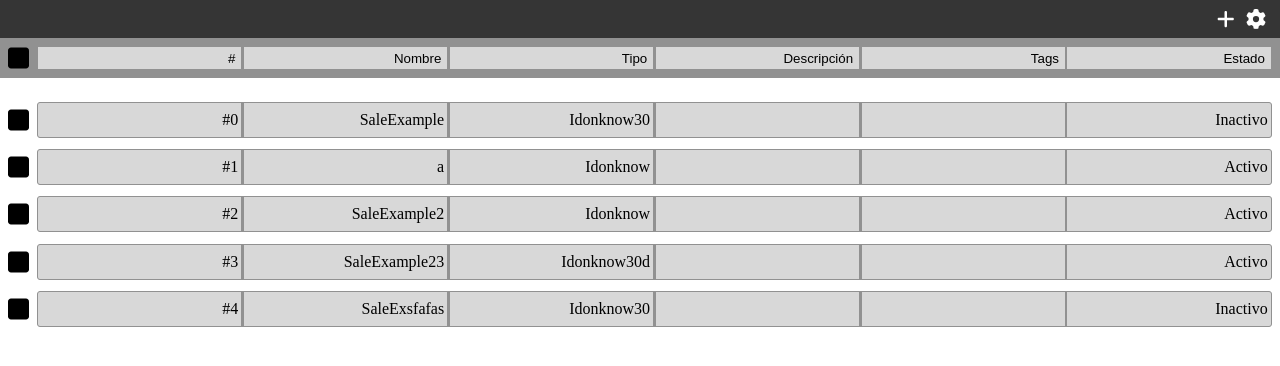
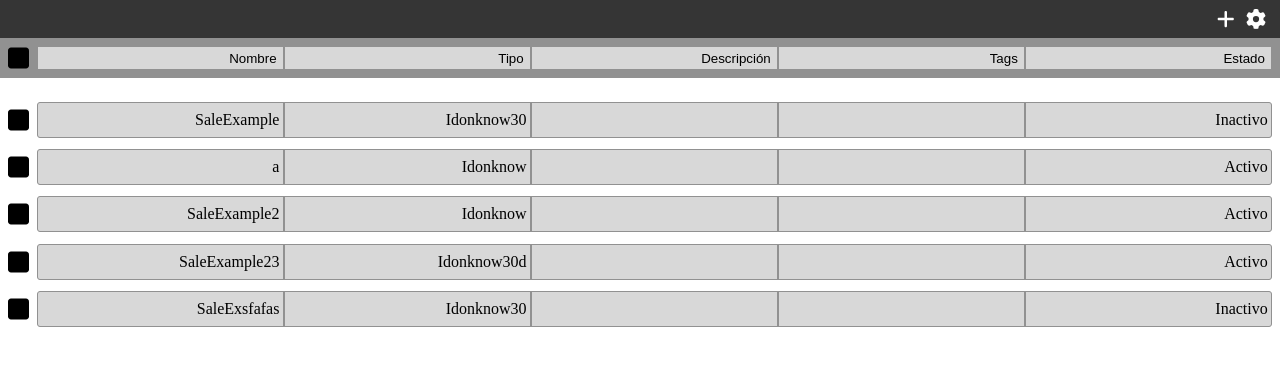
Before and after one commit to Animator55/ListComponent, a React (Vite) app: page / in a window 1280 px wide. Shown: the top 366 px of the page. Built offline with nearby package versions, Linux system fonts and the light colour scheme; the HTML template or start-up script is replaced by a standard one.

Commit message:
added structure obj

```diff
--- a/src/App.css
+++ b/src/App.css
@@ -145,6 +145,7 @@ button * {
     inset: 0;
     backdrop-filter: blur(1px);
     display: flex;
+    z-index: 1;
 }
 
 .blur-background > * {
--- a/src/App.tsx
+++ b/src/App.tsx
@@ -1,33 +1,25 @@
 import React from 'react'
 import './App.css'
 import { listsAPI } from './logic/api'
-import { itemType } from './vite-env'
+import { itemType, structureType } from './vite-env'
 import ItemList from './components/ItemList'
 
 type Props = {
   request: string
 }
 
-// {
-//   "_id": "",
-//   "Nombre": "",
-//   "Tipo": "",
-//   "Descripción": "",
-//   "Tags": [],
-//   "Estado": ""
-// }
 // let requestCounter = 0
 
 export default function ListComponent({ request }: Props) {
   const [ArrayList, setList] = React.useState<itemType[] | undefined>()
-  const [structure, setStructure] = React.useState([
-    "_id",
-    "Nombre",
-    "Tipo",
-    "Descripción",
-    "Tags",
-    "Estado"
-  ])
+  const [structure, setStructure] = React.useState<structureType>({
+    "_id": {_id: "_id", name: "_id", size: "", blocked: false},
+    "1001": {_id: "1001", name:"Nombre", size: "", blocked: false},
+    "1002": {_id: "1002", name:"Tipo", size: "", blocked: false},
+    "1003": {_id: "1003", name:"Descripción", size: "", blocked: false},
+    "1004": {_id: "1004", name:"Tags", size: "", blocked: false},
+    "1005": {_id: "1005", name:"Estado", size: "", blocked: false}
+  })
 
   const getList = async () => {
     let list = await listsAPI.getLists(request)
@@ -35,7 +27,6 @@ export default function ListComponent({ request }: Props) {
 
     setList(list)
   }
-
 
   const changeArray = {
     "create": (items: itemType) => {
@@ -55,6 +46,20 @@ export default function ListComponent({ request }: Props) {
     }
   }
 
+  const handleStructureChanges = (value: structureType)=>{
+    if(ArrayList === undefined) return
+    let newItemList = [...ArrayList]
+    let filteredKeys: string[] = Object.keys(value).filter(key=>{
+      if(!structure.hasOwnProperty(key)) return key
+    })
+    for(let i=0; i < newItemList.length; i++) {
+      let newData = filteredKeys.reduce((obj, key) => ({ ...obj, [key]: "" }), {})
+      newItemList[i] = {...newItemList[i], ...newData}
+    }
+    setList(newItemList)
+    setStructure(value)
+  }
+
   // let ListFilled = ArrayList !== undefined
 
   // if (!ListFilled) { requestCounter++; if (requestCounter < 2) getList() }
@@ -64,6 +69,12 @@ export default function ListComponent({ request }: Props) {
     getList()
   }, [])
 
-  return ArrayList !== undefined ? <ItemList array={ArrayList} changeArray={changeArray} editable structure={structure} setStructure={setStructure}/>
+  return ArrayList !== undefined ? <ItemList
+      array={ArrayList}
+      changeArray={changeArray}
+      editable
+      structure={structure}
+      setStructure={handleStructureChanges}
+    />
     : <div className='loading-icon margin-0-auto'></div>
 }
--- a/src/components/Form.tsx
+++ b/src/components/Form.tsx
@@ -1,16 +1,16 @@
 import React from 'react'
-import { itemType } from '../vite-env'
+import { itemType, structureType } from '../vite-env'
 import { faPlus, faXmark } from '@fortawesome/free-solid-svg-icons'
 import { FontAwesomeIcon } from '@fortawesome/react-fontawesome'
 
 type Props = {
-    structure: string[]
+    structure: structureType
     initialData: Array<itemType | number> | undefined
     confirm: Function
 }
 
 export default function Form({structure, initialData, confirm}: Props) {
-    let data = initialData !== undefined ? initialData[0] as itemType : structure.reduce((obj, key) => ({ ...obj, [key]: "" }), {}) as itemType
+    let data = initialData !== undefined ? initialData[0] as itemType : Object.keys(structure).reduce((obj, key) => ({ ...obj, [key]: "" }), {}) as itemType
 
     const [LocalData, setLocalData] = React.useState<itemType>(data)
     const [displayed, setDisplayed] = React.useState(initialData !== undefined)
@@ -31,9 +31,9 @@ export default function Form({structure, initialData, confirm}: Props) {
                 </button>
             </nav>
             <form onSubmit={submit}>
-                {structure && structure.map((key:string)=>{
+                {structure && Object.keys(structure).map((key:string)=>{
                     return <div className='custom-input' key={Math.random()}>
-                        <label>{key}</label>
+                        <label>{structure[key].name}</label>
                         <input
                             defaultValue={LocalData[key]}
                             onBlur={(e)=>{setLocalData({...LocalData, [key]: e.currentTarget.value})}}
--- a/src/components/ItemList.tsx
+++ b/src/components/ItemList.tsx
@@ -5,7 +5,7 @@ import { faLock } from "@fortawesome/free-solid-svg-icons/faLock"
 import { faSquare } from "@fortawesome/free-solid-svg-icons/faSquare"
 import { FontAwesomeIcon } from "@fortawesome/react-fontawesome"
 import React from "react"
-import { itemType } from "../vite-env"
+import { itemType, structureType } from "../vite-env"
 import { faCaretDown } from "@fortawesome/free-solid-svg-icons/faCaretDown"
 import { faXmark } from "@fortawesome/free-solid-svg-icons/faXmark"
 import { faEllipsis } from "@fortawesome/free-solid-svg-icons/faEllipsis"
@@ -22,7 +22,7 @@ type Props = {
         edit: Function
     }
     editable: boolean
-    structure: string[]
+    structure: structureType
     setStructure: Function
 }
 
@@ -44,21 +44,6 @@ const sortArray = (sort:string, array: itemType[]) => {
 
 }
 
-// check if value has to be showed like a chip
-const checkChips = (val: string[] | string, canDelete: boolean, deleteFunction?: Function) =>{
-    if(!Array.isArray(val) || val.length === 0) return val
-    let ChipList = []
-    for(let i=0; i<3; i++){
-        if(i === val.length) break
-        ChipList.push(<div className="tags" key={Math.random()} onClick={()=>{if(canDelete && deleteFunction !== undefined) deleteFunction(i)}}>
-            {canDelete && <FontAwesomeIcon icon={faXmark}/>}
-            <p>{val[i]}</p>
-        </div>)
-    }
-
-    return <>{ChipList}{val.length > 3 && <FontAwesomeIcon icon={faEllipsis} size="xl"/>}</>
-}
-
 const generateColumns = (columns:number):string=>{
     let columnWidth = (100-(columns-1)*0.2)/columns
     let result = "repeat("+columns+", "+columnWidth+"%)"
@@ -66,8 +51,7 @@ const generateColumns = (columns:number):string=>{
     return result
 }
 
-let blockedColumns: string[] = ["Nombre", "Estado"]
-let notEditableColumns: string[] = ["_id", "Componentes", "Tags", "Image"]
+let blockedColumns: string[] = []
 
 export default function ItemList ({array, changeArray, editable, structure, setStructure}:Props){
     const [hiddenColumns, setHiddenColumns] = React.useState<string[]>(["_id"])
@@ -135,13 +119,12 @@ export default function ItemList ({array, changeArray, editable, structure, setS
                 <div className="col-visible-span">
                     <button onClick={()=>{setStructurePop(true)}}><FontAwesomeIcon icon={faGear}/>Configurate Columns</button>
                     <hr/>
-                    <button onClick={()=>{handlerHiddenCol("#")}}><FontAwesomeIcon icon={!hiddenColumns.includes("#") ? faCheckSquare : faSquare}/>Index</button>
                     {array.length !== 0 && Object.keys(array[0]).map(key=>{
                         return <button
                             key={Math.random()}
                             onClick={()=>{handlerHiddenCol(key)}}>
                                 <FontAwesomeIcon icon={!blockedColumns.includes(key) ? !hiddenColumns.includes(key) ? faCheckSquare : faSquare: faLock}/>
-                                {key}
+                                {structure[key].name}
                         </button>
                     })}
                 </div>
@@ -155,9 +138,8 @@ export default function ItemList ({array, changeArray, editable, structure, setS
                 icon={selectedItems.length === array.length ? faCheckSquare : faSquare}
                 size="xl"
             />
-            <section style={{gridTemplateColumns: generateColumns((Object.keys(array[0]).length+1) - hiddenColumns.length)}}>
-                {!hiddenColumns.includes("#") && <button className={sortValSplited === "#" ? "btn-active" : ""} onClick={()=>{setSortValue(undefined)}}>{"#"}</button>}
-                {Object.keys(array[0]).map(key=>{
+            <section style={{gridTemplateColumns: generateColumns((Object.keys(array[0]).length) - hiddenColumns.length)}}>
+                {Object.keys(structure).map((key: string)=>{
                     if(!hiddenColumns.includes(key)){
                         return (
                             <button
@@ -172,12 +154,12 @@ export default function ItemList ({array, changeArray, editable, structure, setS
                                     }
                                 }}
                             >
-                                {sortValSplited === key ? <FontAwesomeIcon
+                                {sortValSplited === key && <FontAwesomeIcon
                                     icon={faCaretDown}
                                     style={direction ? {} : {rotate: "180deg"}}
                                     size="xl"
-                                /> : null}
-                                {key}
+                                />}
+                                {structure[key].name}
                             </button>
                         )
                     }
@@ -198,16 +180,10 @@ export default function ItemList ({array, changeArray, editable, structure, setS
                         <div
                             className="item-content"
                             onClick={()=>{if(editable) setEditItem([item, i])}}
-                            style={{gridTemplateColumns: generateColumns((Object.keys(array[0]).length+1) - hiddenColumns.length)}}
+                            style={{gridTemplateColumns: generateColumns((Object.keys(array[0]).length) - hiddenColumns.length)}}
                         >
-                            {!hiddenColumns.includes("#") && <div>{"#"+i}</div>}
                             {Object.keys(item).map(key=>{
-                                return !hiddenColumns.includes(key) && <React.Fragment key={Math.random()} >
-                                    {selectedItems.includes(item._id) && editable && !notEditableColumns.includes(key) ?
-                                        <div>{item[key]}</div>
-                                        :
-                                        <div>{checkChips(item[key],selectedItems.includes(item._id) && editable)}</div>}
-                                </React.Fragment>
+                                return !hiddenColumns.includes(key) && <div key={Math.random()}>{item[key]}</div>
                             })}
                         </div>
                     </div>
--- a/src/logic/api.ts
+++ b/src/logic/api.ts
@@ -1,11 +1,11 @@
 import { itemType } from "../vite-env"
 
 let productsArray: itemType[] = [
-    {"_id": "5356", "Nombre": "SaleExample", "Tipo": "Idonknow30", "Descripción": "", "Tags": [], "Estado": "Inactivo"},
-    {"_id": "0000", "Nombre": "a", "Tipo": "Idonknow", "Descripción": "", "Tags": [], "Estado": "Activo"},
-    {"_id": "0031", "Nombre": "SaleExample2", "Tipo": "Idonknow", "Descripción": "", "Tags": [], "Estado": "Activo"},
-    {"_id": "0200", "Nombre": "SaleExample23", "Tipo": "Idonknow30d", "Descripción": "", "Tags": [], "Estado": "Activo"},
-    {"_id": "2454", "Nombre": "SaleExsfafas", "Tipo": "Idonknow30", "Descripción": "", "Tags": [], "Estado": "Inactivo"},
+    {"_id": "5356", "1001": "SaleExample", "1002": "Idonknow30", "1003": "", "1004": [], "1005": "Inactivo"},
+    {"_id": "1000", "1001": "a", "1002": "Idonknow", "1003": "", "1004": [], "1005": "Activo"},
+    {"_id": "0031", "1001": "SaleExample2", "1002": "Idonknow", "1003": "", "1004": [], "1005": "Activo"},
+    {"_id": "0200", "1001": "SaleExample23", "1002": "Idonknow30d", "1003": "", "1004": [], "1005": "Activo"},
+    {"_id": "2454", "1001": "SaleExsfafas", "1002": "Idonknow30", "1003": "", "1004": [], "1005": "Inactivo"},
 ]
 
 export const listsAPI = {
```
Also changed, not shown: src/components/StructureForm.tsx (+18 -11 lines), src/vite-env.d.ts (+9 -0 lines).
